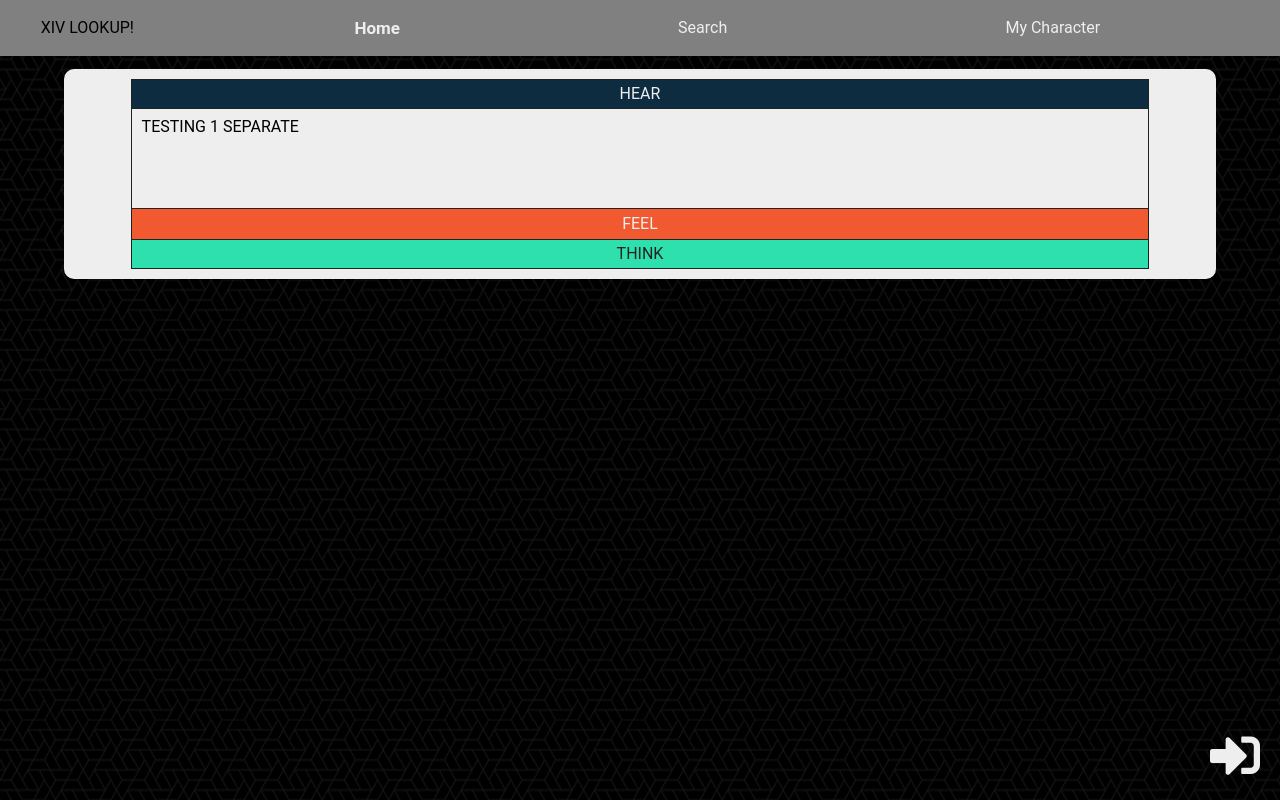
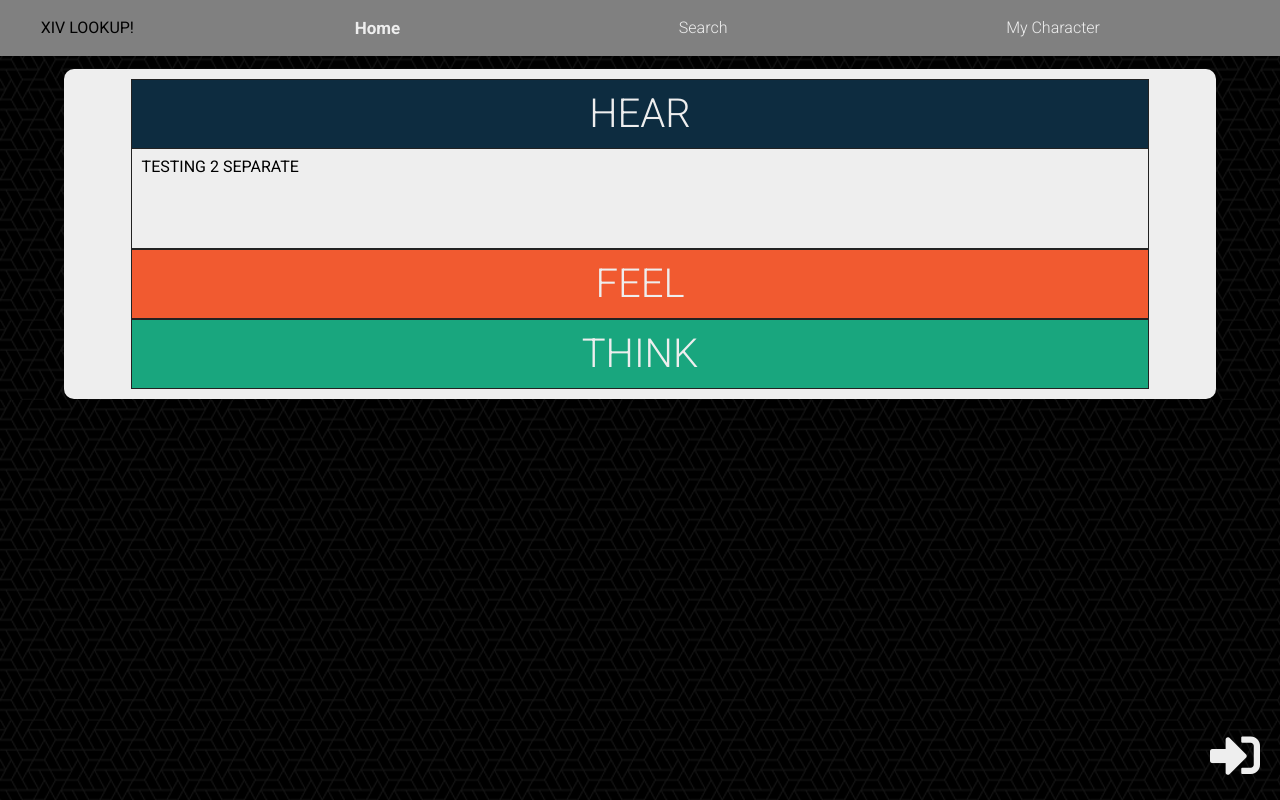
Before and after one commit to edreeseg/ffxiv-lookup, a React (Create React App) app: page / in a window 1280 px wide. Both pictures are taken after a click on the element "HEAR". Built offline with nearby package versions, Linux system fonts and the light colour scheme.

Commit message:
Working on transition animations

```diff
--- a/package.json
+++ b/package.json
@@ -10,6 +10,7 @@
     "react-redux": "^6.0.0",
     "react-router-dom": "^4.3.1",
     "react-scripts": "2.1.3",
+    "react-transition-group": "^2.5.3",
     "redux": "^4.0.1",
     "redux-thunk": "^2.3.0",
     "styled-components": "^4.1.3"
--- a/public/index.html
+++ b/public/index.html
@@ -9,6 +9,10 @@
     />
     <meta name="theme-color" content="#000000" />
     <link rel="manifest" href="%PUBLIC_URL%/manifest.json" />
+    <link
+      href="https://fonts.googleapis.com/css?family=Roboto:300,400,700"
+      rel="stylesheet"
+    />
     <link
       rel="stylesheet"
       href="https://use.fontawesome.com/releases/v5.6.3/css/all.css"
--- a/src/components/HomePage/Accordion.js
+++ b/src/components/HomePage/Accordion.js
@@ -4,8 +4,6 @@ import styled from "styled-components";
 import Hear from "./HearSection";
 import Feel from "./FeelSection";
 import Think from "./ThinkSection";
-
-// Should implement React Transition Group to animate opening and closing of panels.
 
 const StyledAccordion = styled.section`
   width: 90%;
@@ -15,6 +13,44 @@ const StyledAccordion = styled.section`
   border-radius: 10px;
   padding: 10px;
 
+  .display-enter {
+    display: block;
+    height: 0;
+    padding: 0;
+
+    * {
+      opacity: 0;
+    }
+  }
+  .display-enter-done {
+    /* Setting timeout to 0 prevents an inital delay, but messes with state */
+    display: block;
+    height: 10rem;
+    transition: height 500ms ease;
+
+    * {
+      opacity: 1;
+      transition: opacity 250ms ease;
+    }
+  }
+  .display-exit {
+    display: block;
+    height: 10rem;
+    * {
+      opacity: 1;
+    }
+  }
+  .display-exit-active {
+    display: block;
+    height: 0;
+    padding: 0;
+    transition: height 500ms ease, padding 500ms ease;
+
+    * {
+      opacity: 0;
+      transition: opacity 250ms ease;
+    }
+  }
   .blue {
     background: #0d2c40;
   }
@@ -22,13 +58,12 @@ const StyledAccordion = styled.section`
     background: #f15a30;
   }
   .green {
-    background: #2de0ad;
-    color: #222;
+    background: #19a67e;
   }
 `;
 
 const AccordionSection = styled.div`
-  height: 3rem;
+  height: 7rem;
   width: 90%;
   margin: 0 auto;
   padding: 0 10px;
@@ -38,33 +73,23 @@ const AccordionSection = styled.div`
   cursor: pointer;
   color: #eee;
   border: 1px solid #222;
-
-  &:nth-child(3) {
-    border-top: none;
-    border-bottom: ${props =>
-      props.index === props.current ? "1px solid #222" : "none"};
-  }
+  font-size: 4rem;
+  font-weight: 300;
 
   &:hover h3 {
     pointer-events: none;
     user-select: none;
-    color: gray;
+    font-size: 4.2rem;
   }
 `;
 
 export const Info = styled.div`
-  display: ${props => (props.index === props.current ? "block" : "none")};
   width: 90%;
-  height: 10rem;
+  display: none;
   margin: 0 auto;
   border: 1px solid #222;
   border-top: none;
   padding: 10px;
-
-  &:nth-child(4) {
-    border-bottom: ${props =>
-      props.index === props.current ? "none" : "1px solid #222"};
-  }
 `;
 
 class Accordion extends React.Component {
--- a/src/components/HomePage/FeelSection.js
+++ b/src/components/HomePage/FeelSection.js
@@ -1,4 +1,21 @@
 import React from "react";
+import { CSSTransition } from "react-transition-group";
 import { Info } from "./Accordion";
 
-export default props => <Info {...props}>TESTING 2 SEPARATE</Info>;
+export default class Feel extends React.Component {
+  componentDidMount() {
+    console.log("mounted");
+  }
+  render() {
+    return this.props.index === this.props.current ? (
+      <CSSTransition
+        in={this.props.index === this.props.current}
+        timeout={1000}
+        classNames="display"
+        onEnter={() => console.log("entered")}
+      >
+        <Info {...this.props}>TESTING 2 SEPARATE</Info>
+      </CSSTransition>
+    ) : null;
+  }
+}
--- a/src/components/HomePage/HearSection.js
+++ b/src/components/HomePage/HearSection.js
@@ -1,10 +1,24 @@
 import React from "react";
+import { CSSTransition } from "react-transition-group";
 import { Info } from "./Accordion";
 
-class Hear extends React.Component {
+export default class Hear extends React.Component {
+  componentDidMount() {
+    console.log(this.props.index === this.props.current);
+  }
   render() {
-    return <Info {...this.props}>TESTING 1 SEPARATE</Info>;
+    return (
+      <CSSTransition
+        in={this.props.index === this.props.current}
+        timeout={{ enter: 500, exit: 500 }}
+        classNames="display"
+        onEnter={e => (e.style.display = "block")}
+        onExited={e => (e.style.display = "none")}
+      >
+        <Info {...this.props}>
+          <h3>TESTING 2 SEPARATE</h3>
+        </Info>
+      </CSSTransition>
+    );
   }
 }
-
-export default Hear;
--- a/src/components/HomePage/ThinkSection.js
+++ b/src/components/HomePage/ThinkSection.js
@@ -1,4 +1,14 @@
 import React from "react";
+import { CSSTransition } from "react-transition-group";
 import { Info } from "./Accordion";
 
-export default props => <Info {...props}>TESTING 3 SEPARATE</Info>;
+export default props =>
+  props.index === props.current ? (
+    <CSSTransition
+      in={props.index === props.current}
+      timeout={1000}
+      classNames="display"
+    >
+      <Info {...props}>TESTING 3 SEPARATE</Info>
+    </CSSTransition>
+  ) : null;
--- a/src/components/TopBar.js
+++ b/src/components/TopBar.js
@@ -26,10 +26,11 @@ const Links = styled.nav`
   a {
     text-decoration: none;
     color: #eee;
+    font-weight: 300;
   }
 
   .active {
-    font-weight: bold;
+    font-weight: 700;
     font-size: 1.7rem;
   }
 `;
--- a/src/index.css
+++ b/src/index.css
@@ -137,7 +137,7 @@ html,
 body {
   height: 100%;
   box-sizing: border-box;
-  font-family: "Roboto", Arial, sans-serif;
+  font-family: "Roboto", sans-serif;
 }
 html {
   font-size: 62.5%;
```
Also changed, not shown: 1 other file (tests, documents, lock files or other folders).
